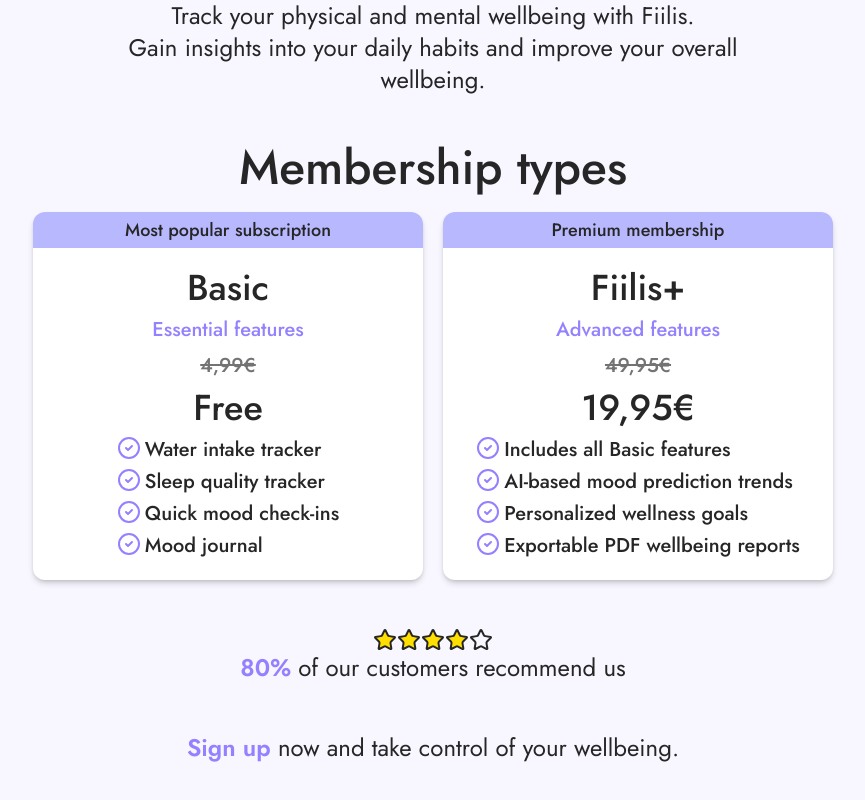
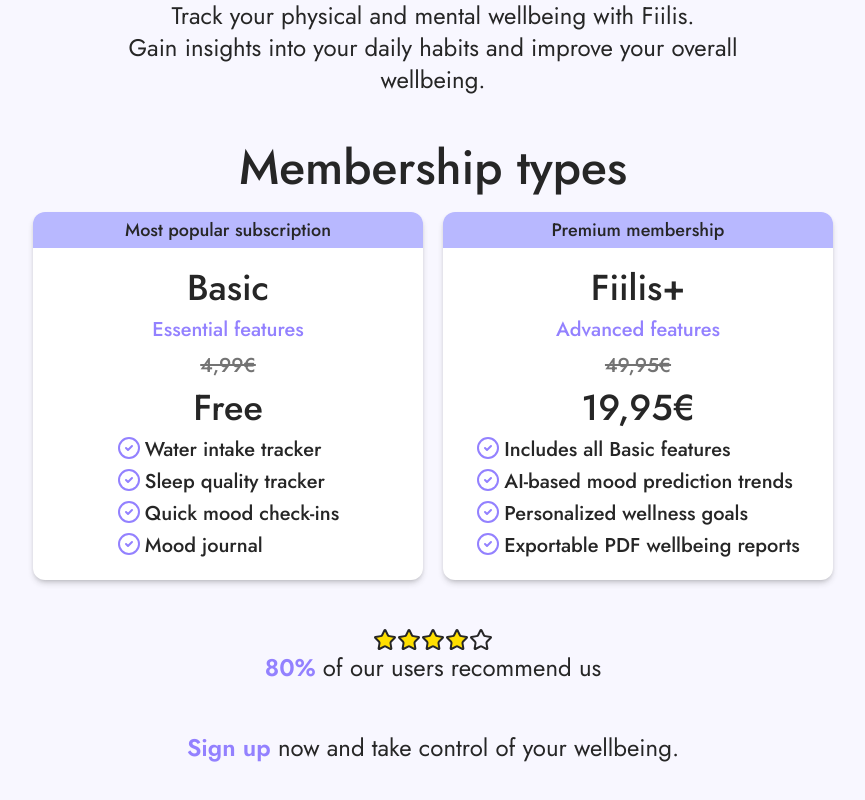
Before and after one commit to otsosaarinen/fiilis, a React (Vite) app: page / in a window 1280 px wide. Shown: the part 276-1076 px from the top of the page, without its empty margins (207-1072 px from the left). Built offline with nearby package versions, Linux system fonts and the light colour scheme.

Commit message:
rephrase word

```diff
--- a/src/Landing.tsx
+++ b/src/Landing.tsx
@@ -115,7 +115,7 @@
 						<span className="text-tropical-indigo font-semibold">
 							80%
 						</span>{" "}
-						of our customers recommend us
+						of our users recommend us
 					</div>
 				</section>
 				<section className="text-center text-2xl">
```
